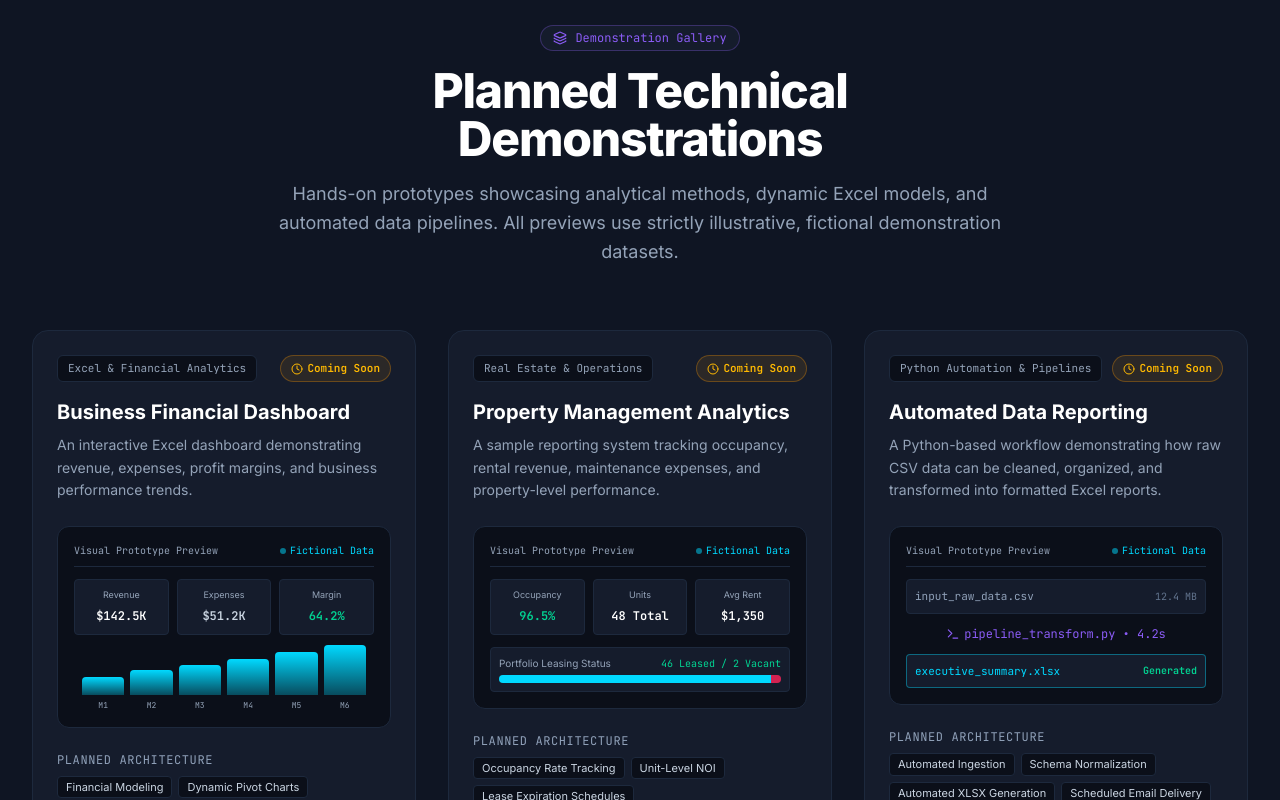
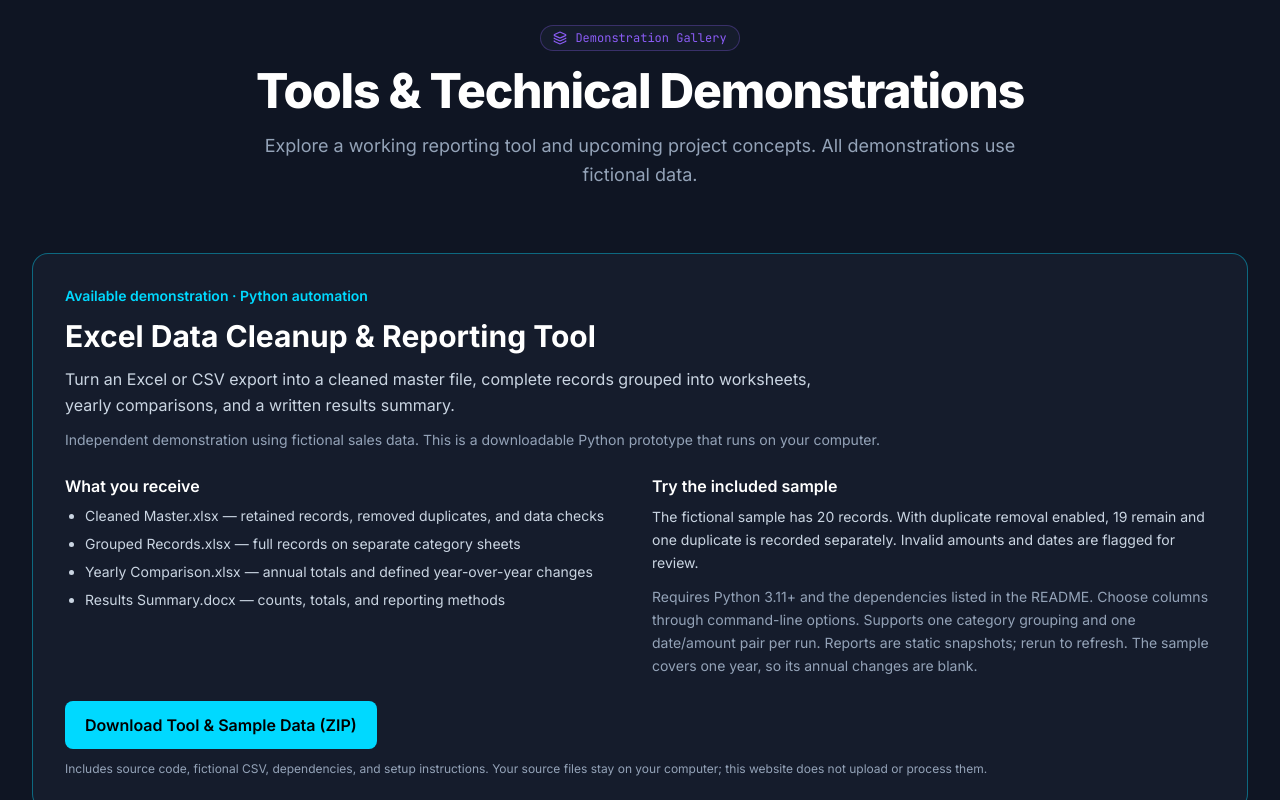
Before and after one commit to JaxmaN03/jax-analytics, a React (Vite) app: page / in a window 1280 px wide. Shown: the part 2300-3100 px from the top of the page. Built offline with nearby package versions, Linux system fonts and the light colour scheme.

Commit message:
Publish downloadable reporting demonstration with fictional sample data (#4)

```diff
--- a/src/components/Portfolio.jsx
+++ b/src/components/Portfolio.jsx
@@ -11,6 +11,7 @@ import {
   X,
   CheckCircle2,
 } from 'lucide-react';
+import ReportingDemo from './ReportingDemo.jsx';
 import { PORTFOLIO_PROJECTS } from '../config.js';
 
 export default function Portfolio({ onDiscussProject }) {
@@ -37,16 +38,17 @@ export default function Portfolio({ onDiscussProject }) {
             <span>Demonstration Gallery</span>
           </div>
           <h2 className="text-3xl sm:text-4xl lg:text-5xl font-extrabold text-white tracking-tight mb-4">
-            Planned Technical Demonstrations
+            Tools & Technical Demonstrations
           </h2>
           <p className="text-base sm:text-lg text-[#94A3B8] leading-relaxed">
-            Hands-on prototypes showcasing analytical methods, dynamic Excel models, and automated data pipelines. All previews use strictly illustrative, fictional demonstration datasets.
+            Explore a working reporting tool and upcoming project concepts. All demonstrations use fictional data.
           </p>
         </div>
 
-        {/* 3 Portfolio Project Cards */}
+        <ReportingDemo />
+        {/* Upcoming project concepts */}
         <div className="grid grid-cols-1 lg:grid-cols-3 gap-8 mb-16">
-          {PORTFOLIO_PROJECTS.map((project) => (
+          {PORTFOLIO_PROJECTS.filter((project) => project.id !== 'automated-reporting').map((project) => (
             <div
               key={project.id}
               className="flex flex-col justify-between rounded-2xl bg-[#151C2C] border border-slate-800 hover:border-[#00D9FF]/40 transition-all duration-300 p-6 group hover:shadow-2xl hover:shadow-cyan-950/20"
--- /dev/null
+++ b/src/components/ReportingDemo.jsx
@@ -0,0 +1,30 @@
+import React from 'react';
+
+export default function ReportingDemo() {
+  return (
+    <article className="rounded-2xl bg-[#151C2C] border border-[#00D9FF]/40 p-6 sm:p-8 mb-10">
+      <p className="text-sm font-semibold text-[#00D9FF] mb-3">Available demonstration · Python automation</p>
+      <h3 className="text-2xl sm:text-3xl font-bold text-white mb-3">Excel Data Cleanup &amp; Reporting Tool</h3>
+      <p className="text-slate-300 leading-relaxed max-w-3xl">Turn an Excel or CSV export into a cleaned master file, complete records grouped into worksheets, yearly comparisons, and a written results summary.</p>
+      <p className="text-sm text-[#94A3B8] mt-3">Independent demonstration using fictional sales data. This is a downloadable Python prototype that runs on your computer.</p>
+      <div className="grid sm:grid-cols-2 gap-6 my-6">
+        <div>
+          <h4 className="font-semibold text-white mb-2">What you receive</h4>
+          <ul className="list-disc pl-5 space-y-2 text-sm text-slate-300">
+            <li>Cleaned Master.xlsx — retained records, removed duplicates, and data checks</li>
+            <li>Grouped Records.xlsx — full records on separate category sheets</li>
+            <li>Yearly Comparison.xlsx — annual totals and defined year-over-year changes</li>
+            <li>Results Summary.docx — counts, totals, and reporting methods</li>
+          </ul>
+        </div>
+        <div>
+          <h4 className="font-semibold text-white mb-2">Try the included sample</h4>
+          <p className="text-sm text-slate-300 leading-relaxed">The fictional sample has 20 records. With duplicate removal enabled, 19 remain and one duplicate is recorded separately. Invalid amounts and dates are flagged for review.</p>
+          <p className="text-sm text-[#94A3B8] mt-3 leading-relaxed">Requires Python 3.11+ and the dependencies listed in the README. Choose columns through command-line options. Supports one category grouping and one date/amount pair per run. Reports are static snapshots; rerun to refresh. The sample covers one year, so its annual changes are blank.</p>
+        </div>
+      </div>
+      <a href={`${import.meta.env.BASE_URL}downloads/jax-analytics-report-tool.zip`} download className="inline-flex min-h-11 items-center justify-center rounded-lg bg-[#00D9FF] px-5 py-3 font-semibold text-black hover:bg-[#33E0FF]">Download Tool &amp; Sample Data (ZIP)</a>
+      <p className="text-xs text-[#94A3B8] mt-3">Includes source code, fictional CSV, dependencies, and setup instructions. Your source files stay on your computer; this website does not upload or process them.</p>
+    </article>
+  );
+}
```
Also changed, not shown: 2 other files (tests, documents, lock files or other folders).
